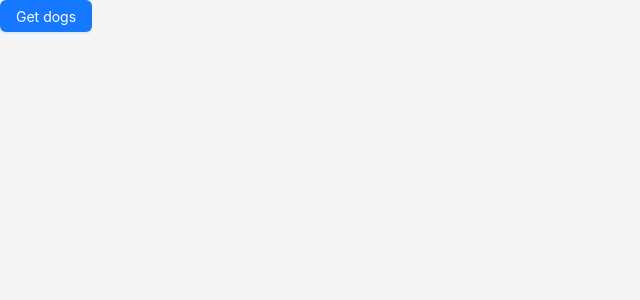
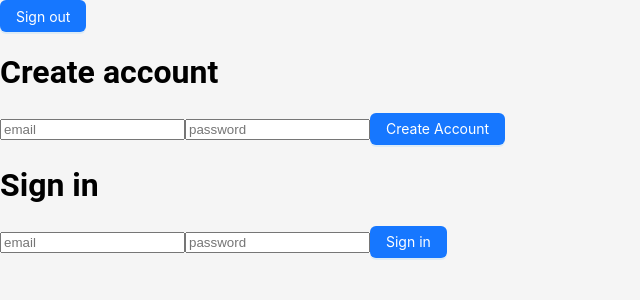
Before and after one commit to Pocket-Pals/Pocket-Pals, a Next.js app: page /test in a window 1280 px wide. Shown: the top 300 px of the page, without its empty margins (0-640 px from the left). Built offline with nearby package versions, Linux system fonts and the light colour scheme.

Commit message:
basic auth done

```diff
--- a/firebase.js
+++ b/firebase.js
@@ -1,4 +1,5 @@
 import { initializeApp } from "firebase/app";
+import { getAuth } from "firebase/auth";
 
 const firebaseConfig = {
   apiKey: process.env.NEXT_PUBLIC_API_KEY,
@@ -10,3 +11,5 @@ const firebaseConfig = {
 };
 
 const app = initializeApp(firebaseConfig);
+export const auth = getAuth(app);
+export default app;
--- /dev/null
+++ b/src/components/Auth/Auth.jsx
@@ -0,0 +1,87 @@
+import {
+  getAuth,
+  createUserWithEmailAndPassword,
+  signInWithEmailAndPassword,
+  signOut,
+} from "firebase/auth";
+import { useState } from "react";
+import Button from "../Button/Button";
+// import { auth } from "../../../firebase";
+
+export default function Auth() {
+  const [email, setEmail] = useState("");
+  const [password, setPassword] = useState("");
+
+  const createAccount = async () => {
+    const auth = getAuth();
+    try {
+      const result = await createUserWithEmailAndPassword(
+        auth,
+        email,
+        password
+      );
+      console.log(result);
+    } catch (error) {
+      console.log(error);
+    }
+  };
+
+  const signIn = async () => {
+    const auth = getAuth();
+    try {
+      const result = await signInWithEmailAndPassword(auth, email, password);
+      console.log(result + `signed in with ${email}`);
+    } catch (error) {
+      console.log(error);
+    }
+  };
+
+  const signOutUser = async () => {
+    const auth = getAuth();
+    try {
+      const result = await signOut(auth);
+      console.log("signed out", result);
+    } catch (error) {
+      console.log(error);
+    }
+  };
+
+  return (
+    <>
+      <Button text="Sign out" onClick={signOutUser} />
+      <div>
+        <h1>Create account</h1>
+        <input
+          type="text"
+          placeholder="email"
+          value={email}
+          onChange={(e) => setEmail(e.target.value)}
+        />
+        <input
+          type="password"
+          placeholder="password"
+          value={password}
+          onChange={(e) => setPassword(e.target.value)}
+        />
+        <Button text="Create Account" onClick={createAccount} />
+      </div>
+
+      <div>
+        <h1>Sign in</h1>
+        <input
+          type="text"
+          placeholder="email"
+          value={email}
+          onChange={(e) => setEmail(e.target.value)}
+        />
+        <input
+          type="password"
+          placeholder="password"
+          value={password}
+          onChange={(e) => setPassword(e.target.value)}
+        />
+        <Button text="Sign in" onClick={signIn} />
+      </div>
+    </>
+  );
+}
--- a/src/pages/test.js
+++ b/src/pages/test.js
@@ -3,6 +3,7 @@ import MyCard from "src/components/Card/Card";
 import Button from "src/components/Button/Button";
 import { useState, useEffect } from "react";
 import { Flex } from "src/styles/styles";
+import Auth from "src/components/Auth/Auth";
 
 export default function () {
   const [dogs, setDogs] = useState([]);
@@ -27,7 +28,7 @@ export default function () {
 
   return (
     <>
-      <Flex width="fit-content">
+      {/* <Flex width="fit-content">
         <Button text="Get dogs" onClick={getDogs} />
       </Flex>
       {dogs.map((o, i) => (
@@ -45,7 +46,8 @@ export default function () {
           tags={o.tags[2]}
           gender={o.gender}
         />
-      ))}
+      ))} */}
+      <Auth />
     </>
   );
 }
```
